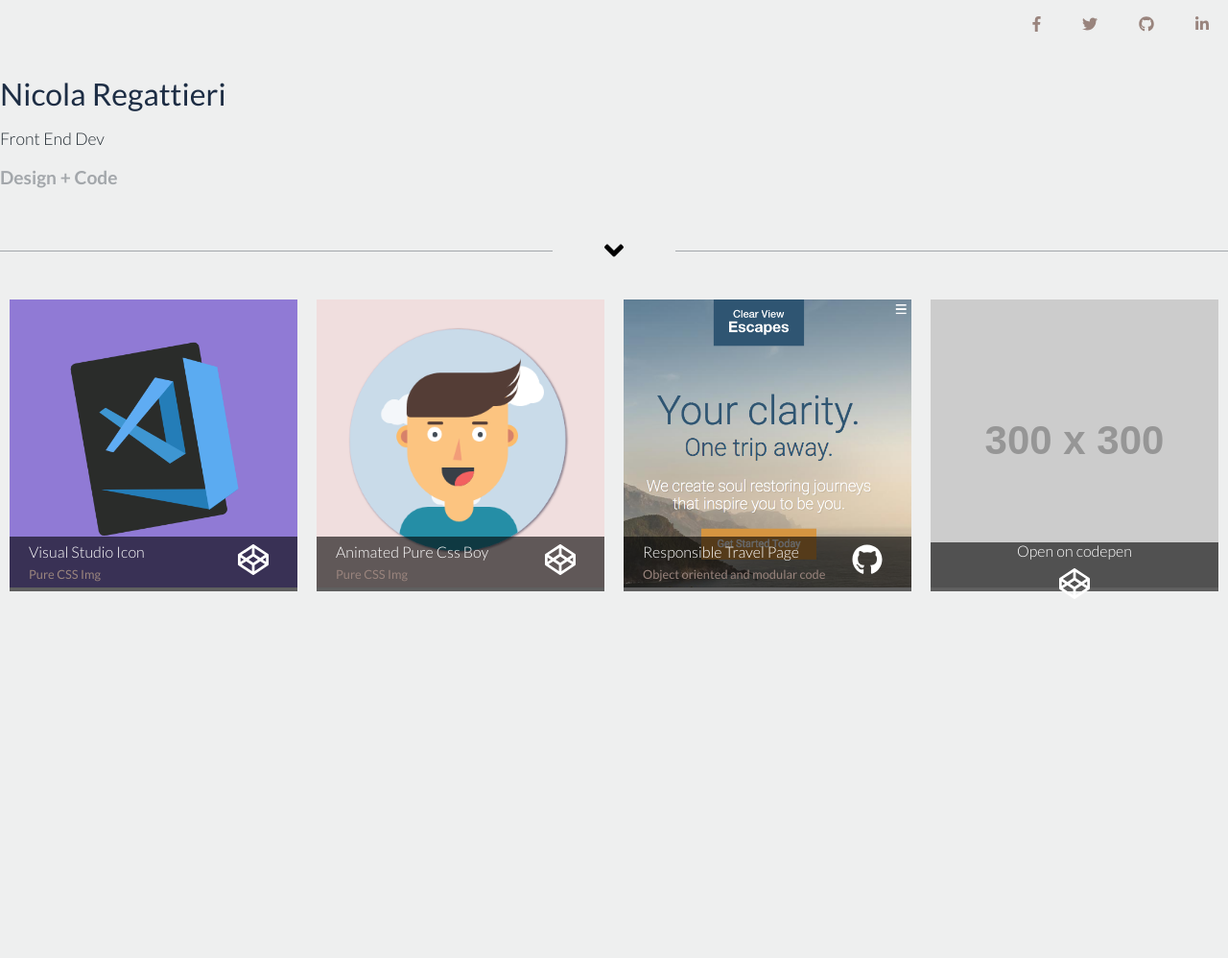
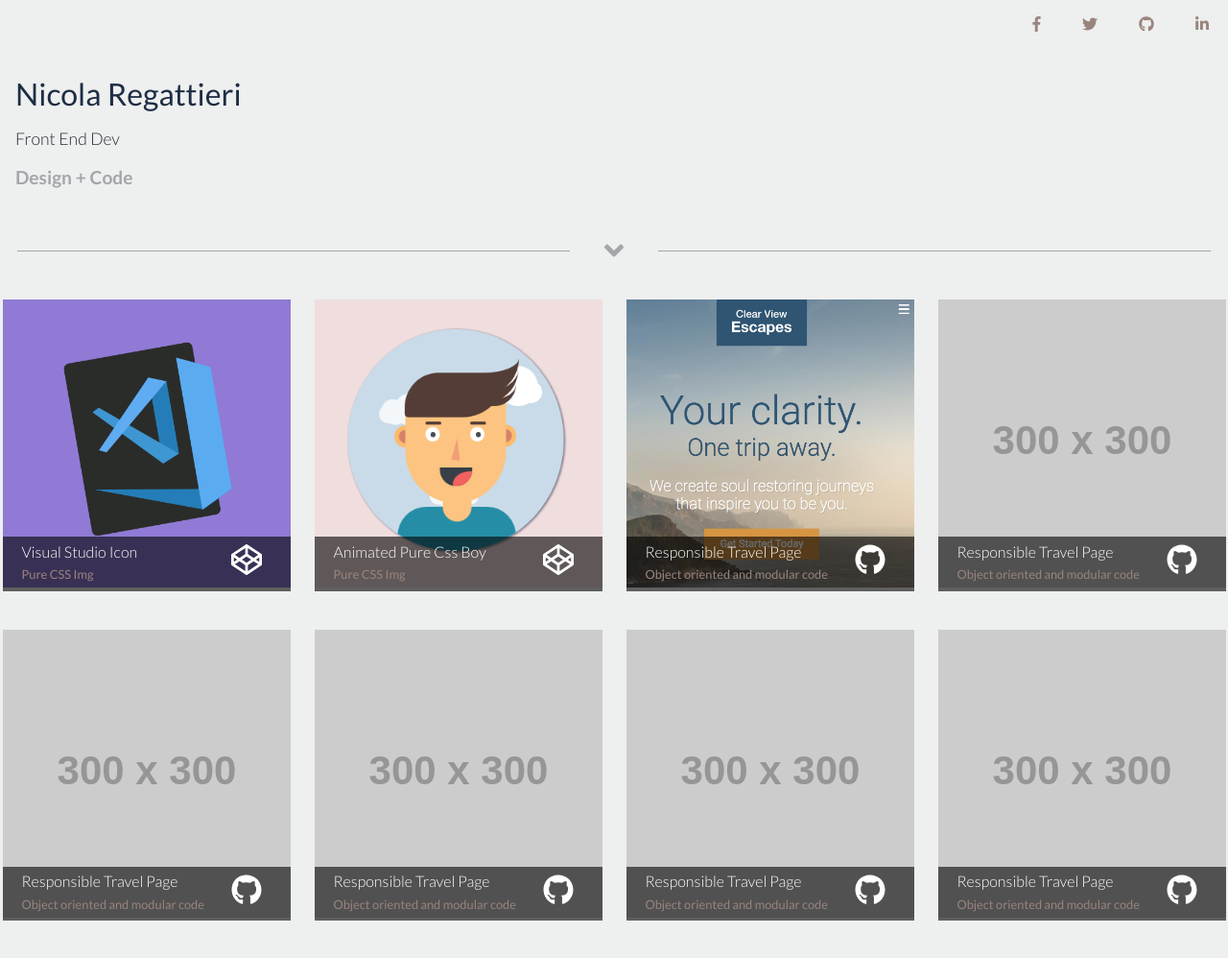
Before and after one commit to nicolaregattieri/portifolio-v1, a website: page app/index.html in a window 1280 px wide. Shown: the whole page at 96% size. Before the commit the page ends 800 px from the top, so only its background shows below. Drawn offline with nearby package versions, Linux system fonts and the light colour scheme; placeholder pictures from the web are drawn by us.

Commit message:
added more items to galery

```diff
--- a/app/assets/scripts/modules/StickyHeader.js
+++ b/app/assets/scripts/modules/StickyHeader.js
@@ -5,8 +5,8 @@ import smoothScroll from 'jquery-smooth-scroll';
 class StickyHeader {
   constructor() {
     this.lazyImages = $('.lazyload')
-    this.siteHeader = $(".site-header");
-    this.headerTriggerElement = $(".large-hero__title");
+    this.siteHeader = $(".social");
+    this.headerTriggerElement = $(".someclass");
     this.createHeaderWaypoint();
     this.pageSections = $(".page-section");
     this.createPageSectionsWaypoints();
@@ -33,10 +33,10 @@ class StickyHeader {
         // that.siteHeader.toggleClass("site-header--dark");
         that.headerLinks.removeClass("is-current-link");
         if (direction == "down"){
-          that.siteHeader.addClass("site-header--dark");
+          that.siteHeader.addClass("social--dark");
         }
         else{
-          that.siteHeader.removeClass("site-header--dark");
+          that.siteHeader.removeClass("social--dark");
         }
       }
     });
--- a/app/assets/styles/base/_variables.scss
+++ b/app/assets/styles/base/_variables.scss
@@ -6,4 +6,4 @@ $color4: rgba(35, 44, 51, 1);
 $color5: rgba(153, 132, 125, 1);
 $color6: rgba(0, 159, 183, 1);
 $color7: rgba(29, 45, 68, 1);
-$color8: rgba(171, 169, 191, 1);
+$color8: rgba(171, 169, 191, 0.9);
--- a/app/assets/styles/modules/_divisor.scss
+++ b/app/assets/styles/modules/_divisor.scss
@@ -2,8 +2,8 @@
     display: flex;
     width: 100%;
     font-size: 2em;
-    color: black;
-    justify-content: space-between;
+    color: $color3;
+    justify-content: space-around;
     position: relative;
     align-items: center;
     margin-top: 30px;
--- a/app/assets/styles/modules/_galery-item.scss
+++ b/app/assets/styles/modules/_galery-item.scss
@@ -1,15 +1,15 @@
 .galery-item {
   display: flex;
   flex: 1;
-  justify-content: center;
+  justify-content: space-between;
   flex-direction: column;
   align-items: center;
   position: relative;
   margin-bottom: 30px;
+
   flex-shrink: 0;
-  margin-bottom: 20px;
   @include atSmall{
-
+    margin:0 20px 40px 0;
   }
 &__wrapper{
   position: relative;
@@ -53,4 +53,5 @@
     max-width: 300px;
     min-height: 300px;
   }
+
 }
--- a/app/assets/styles/modules/_section-about.scss
+++ b/app/assets/styles/modules/_section-about.scss
@@ -1,5 +1,6 @@
 .section-about {
   margin-top: 30px;
+  padding-left:1em;
   &__name {
     display: block;
     padding: 0;
--- a/app/assets/styles/modules/_section-galery.scss
+++ b/app/assets/styles/modules/_section-galery.scss
@@ -4,8 +4,10 @@
   margin-top: 35px;
   justify-content: space-between;
 
-  @include atMedium {
+  @include atSmall {
     flex-direction: row;
     flex-wrap: wrap;
+    margin-right: -20px;
+    overflow: hidden;
   }
 }
--- a/app/assets/styles/modules/_social.scss
+++ b/app/assets/styles/modules/_social.scss
@@ -10,8 +10,10 @@
       margin: 10px;
       color: $color5;
       padding: 10px;
+
       &:hover{
         color: $color3;
+        z-index: 2;
       }
     }
 
@@ -25,4 +27,21 @@
 
   }
 
+  &--dark {
+    background: $color2;
+    position: fixed;
+    top: 0;
+    left: 0;
+    right: 0;
+    margin: 0;
+    padding: 0;
+    width: 100%;
+    z-index: 1;
+    height: 6em;
+    transition: all 1s ease-in-out;
+    &::before{
+      height: 0em;
+
+    }
+  }
 }
--- a/app/index.html
+++ b/app/index.html
@@ -79,11 +79,62 @@
       </div>
       <div class="galery-item">
         <div class="galery-item__wrapper">
-          <img class="galery-item__img" src="http://via.placeholder.com/300x300" alt="">
-          <div class="galery-item__go-to flex-container">
-            <p class="galery-item__text">Open on codepen</p>
-            <i class="galery-item__icon fab fa-codepen"></i>
-          </div>
+          <img class="galery-item__img" src="http://via.placeholder.com/300x300" alt="Travel page">
+          <a href="http://via.placeholder.com/300x300" target="_blank">
+            <div class="galery-item__go-to">
+              <p class="galery-item__text">Responsible Travel Page</p>
+              <p class="galery-item__desc">Object oriented and modular code</p>
+              <i class="galery-item__icon fab fa-github"></i>
+            </div>
+          </a>
+        </div>
+      </div>
+      <div class="galery-item">
+        <div class="galery-item__wrapper">
+          <img class="galery-item__img" src="http://via.placeholder.com/300x300" alt="Travel page">
+          <a href="http://via.placeholder.com/300x300" target="_blank">
+            <div class="galery-item__go-to">
+              <p class="galery-item__text">Responsible Travel Page</p>
+              <p class="galery-item__desc">Object oriented and modular code</p>
+              <i class="galery-item__icon fab fa-github"></i>
+            </div>
+          </a>
+        </div>
+      </div>
+      <div class="galery-item">
+        <div class="galery-item__wrapper">
+          <img class="galery-item__img" src="http://via.placeholder.com/300x300" alt="Travel page">
+          <a href="http://via.placeholder.com/300x300" target="_blank">
+            <div class="galery-item__go-to">
+              <p class="galery-item__text">Responsible Travel Page</p>
+              <p class="galery-item__desc">Object oriented and modular code</p>
+              <i class="galery-item__icon fab fa-github"></i>
+            </div>
+          </a>
+        </div>
+      </div>
+      <div class="galery-item">
+        <div class="galery-item__wrapper">
+          <img class="galery-item__img" src="http://via.placeholder.com/300x300" alt="Travel page">
+          <a href="http://via.placeholder.com/300x300" target="_blank">
+            <div class="galery-item__go-to">
+              <p class="galery-item__text">Responsible Travel Page</p>
+              <p class="galery-item__desc">Object oriented and modular code</p>
+              <i class="galery-item__icon fab fa-github"></i>
+            </div>
+          </a>
+        </div>
+      </div>
+      <div class="galery-item">
+        <div class="galery-item__wrapper">
+          <img class="galery-item__img" src="http://via.placeholder.com/300x300" alt="Travel page">
+          <a href="http://via.placeholder.com/300x300" target="_blank">
+            <div class="galery-item__go-to">
+              <p class="galery-item__text">Responsible Travel Page</p>
+              <p class="galery-item__desc">Object oriented and modular code</p>
+              <i class="galery-item__icon fab fa-github"></i>
+            </div>
+          </a>
         </div>
       </div>
     </div>
```
Also changed, not shown: app/temp/scripts/App.js, app/temp/styles/styles.css.
